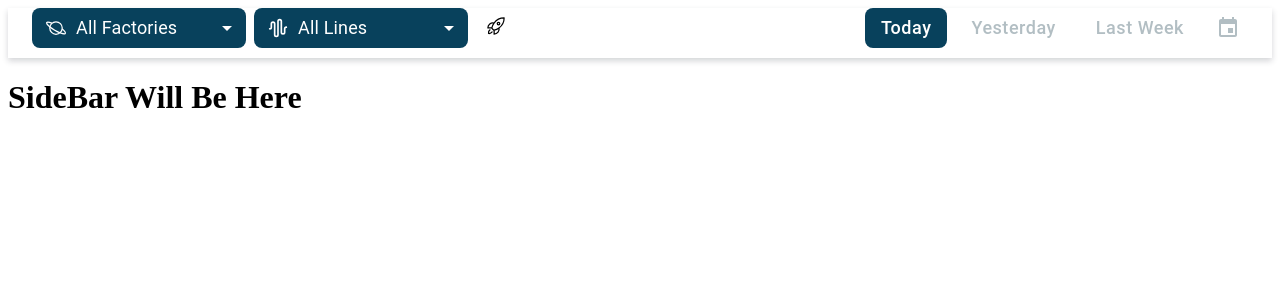
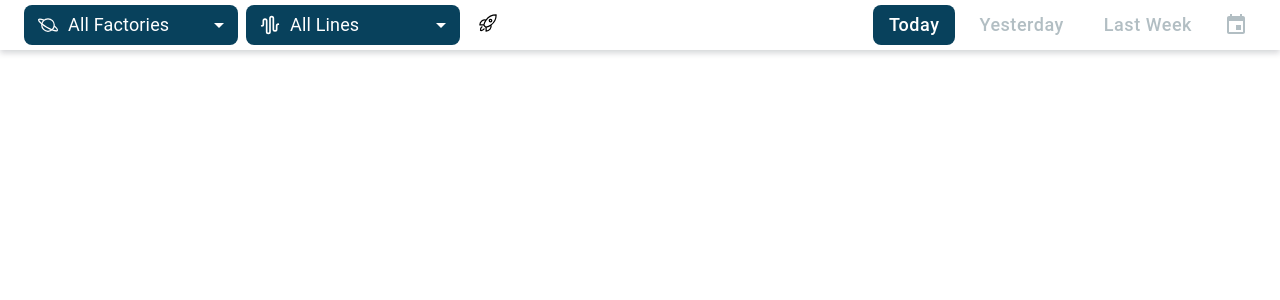
Before and after one commit to AhmedMstafa/factory-mes-dashboard, a React (Vite) app: page / in a window 1280 px wide. Shown: the top 300 px of the page. Built offline with nearby package versions, Linux system fonts and the light colour scheme.

Commit message:
Edit header

```diff
--- a/package.json
+++ b/package.json
@@ -12,9 +12,15 @@
   "dependencies": {
     "@emotion/react": "^11.14.0",
     "@emotion/styled": "^11.14.0",
+    "@mui/icons-material": "^6.4.2",
     "@mui/material": "^6.4.2",
+    "@mui/x-date-pickers": "^7.24.1",
+    "@reduxjs/toolkit": "^2.5.1",
+    "dayjs": "^1.11.13",
     "react": "^18.3.1",
     "react-dom": "^18.3.1",
+    "react-icons": "^5.4.0",
+    "react-redux": "^9.2.0",
     "react-router-dom": "^7.1.3"
   },
   "devDependencies": {
--- a/src/App.jsx
+++ b/src/App.jsx
@@ -1,5 +1,5 @@
 import { createBrowserRouter, RouterProvider } from 'react-router-dom';
-import { ThemeProvider, createTheme, useTheme } from '@mui/material/styles';
+import { ThemeProvider, createTheme } from '@mui/material/styles';
 import Home from './pages/home/Home.jsx';
 import Dashboard from './pages/dashboard/Dashboard.jsx';
 import Machines from './pages/machines/Machines.jsx';
@@ -7,8 +7,9 @@ import Planning from './pages/planning/Planning.jsx';
 import Reports from './pages/reports/Reports.jsx';
 import Settings from './pages/settings/Settings.jsx';
 import Login from './pages/login/Login.jsx';
-import { getCustomTheme } from './Theme/theme.js';
+import { getCustomTheme } from './Theme';
 import { useMemo } from 'react';
+import { useSelector } from 'react-redux';
 
 const router = createBrowserRouter([
   {
@@ -31,9 +32,12 @@ const router = createBrowserRouter([
 ]);
 
 export default function App() {
-  const myTheme = useMemo(() => createTheme(getCustomTheme('light')), []);
-  const theme = useTheme();
-  console.log(theme.palette);
+  // @ts-ignore
+  const currentTheme = useSelector((state) => state.theme.value);
+  const myTheme = useMemo(
+    () => createTheme(getCustomTheme(currentTheme)),
+    [currentTheme]
+  );
 
   return (
     <ThemeProvider theme={myTheme}>
--- a/src/components/Date.jsx
+++ b/src/components/Date.jsx
@@ -2,13 +2,7 @@ import { DemoContainer } from '@mui/x-date-pickers/internals/demo';
 import { AdapterDayjs } from '@mui/x-date-pickers/AdapterDayjs';
 import { LocalizationProvider } from '@mui/x-date-pickers/LocalizationProvider';
 import { DesktopDatePicker } from '@mui/x-date-pickers/DesktopDatePicker';
-import { useState } from 'react';
-export default function Date() {
-  const [value, setValue] = useState(null);
-  function handleChangeDate(newValue) {
-    setValue(newValue);
-    console.log(newValue);
-  }
+export default function Date({ value, handleChangeDate }) {
   return (
     <LocalizationProvider dateAdapter={AdapterDayjs}>
       <DemoContainer
--- a/src/components/Header.jsx
+++ b/src/components/Header.jsx
@@ -3,6 +3,11 @@ import MenuOutlinedIcon from '@mui/icons-material/MenuOutlined';
 import { IoPlanetOutline } from 'react-icons/io5';
 import { LuAudioWaveform } from 'react-icons/lu';
 import { HiOutlineRocketLaunch } from 'react-icons/hi2';
+import Select from './Select';
+import Date from './Date';
+import HeaderButton from './HeaderButton';
+import { useState } from 'react';
+import dayjs from 'dayjs';
 
 const style = { marginInline: '10px', fontSize: '20px' };
 
@@ -19,24 +24,27 @@ const linesList = [
   },
 ];
 
-import Select from './Select';
-import Date from './Date';
-import HeaderButton from './HeaderButton';
-import { useState } from 'react';
+const today = dayjs();
+const yasterday = dayjs().subtract(1, 'day');
+const lastWeek = dayjs().subtract(7, 'day');
 
 export default function Header({ open, handleDrawerOpen }) {
-  const [isClicked, setIsClicked] = useState(false);
+  const [selectedDay, setSelctedDay] = useState(today);
 
   function lastWeekHanlder() {
-    return false;
+    setSelctedDay(lastWeek);
   }
 
   function yesterdayHanlder() {
-    return false;
+    setSelctedDay(yasterday);
   }
 
   function todayHanlder() {
-    return false;
+    setSelctedDay(today);
+  }
+
+  function handleChangeDate(newValue) {
+    setSelctedDay(newValue);
   }
 
   return (
@@ -71,7 +79,6 @@ export default function Header({ open, handleDrawerOpen }) {
               justifyContent: { xs: 'center', md: 'start' },
             }}
           >
-            {!open && (
             <IconButton
               edge="start"
               color="inherit"
@@ -83,7 +90,7 @@ export default function Header({ open, handleDrawerOpen }) {
             >
               <MenuOutlinedIcon />
             </IconButton>
-            )}
+
             <Select data={factoriesList} />
             <Select data={linesList} />
             <Box
@@ -105,19 +112,19 @@ export default function Header({ open, handleDrawerOpen }) {
             <HeaderButton
               text="Today"
               onClickHanlder={todayHanlder}
-              isActive={true}
+              isActive={!selectedDay.diff(today)}
             />
             <HeaderButton
               text="Yesterday"
               onClickHanlder={yesterdayHanlder}
-              isActive={false}
+              isActive={!selectedDay.diff(yasterday)}
             />
             <HeaderButton
               text="Last Week"
               onClickHanlder={lastWeekHanlder}
-              isActive={false}
+              isActive={!selectedDay.diff(lastWeek)}
             />
-            <Date />
+            <Date value={selectedDay} handleChangeDate={handleChangeDate} />
           </Stack>
         </Stack>
       </Container>
--- a/src/components/SideBar.jsx
+++ b/src/components/SideBar.jsx
@@ -1,3 +1,3 @@
-export default function SideBar() {
-  return <h1>SideBar Will Be Here</h1>;
+export default function SideBar({ handleDrawerClose, open }) {
+  return <></>;
 }
--- a/src/index.css
+++ b/src/index.css
@@ -45,3 +45,9 @@
   --pure-white: #ffffff; /* White */
   --electric-cyan: #00d1de; /* Bright Cyan */
 }
+
+* {
+  box-sizing: border-box;
+  margin: 0;
+  padding: 0;
+}
--- a/src/main.jsx
+++ b/src/main.jsx
@@ -2,9 +2,13 @@ import { StrictMode } from 'react';
 import { createRoot } from 'react-dom/client';
 import './index.css';
 import App from './App.jsx';
+import store from './store';
+import { Provider } from 'react-redux';
 
 createRoot(document.getElementById('root')).render(
   <StrictMode>
-    <App />
+    <Provider store={store}>
+      <App />
+    </Provider>
   </StrictMode>
 );
--- a/src/pages/home/Home.jsx
+++ b/src/pages/home/Home.jsx
@@ -1,16 +1,27 @@
+import { useState } from 'react';
 import { Outlet } from 'react-router-dom';
+import Box from '@mui/material/Box';
+import SideBar from '../../components/SideBar';
 import Header from '../../components/Header';
-import SideBar from '../../components/SideBar';
-import { Box } from '@mui/material';
 
 export default function Home() {
+  const [open, setOpen] = useState(false);
+
+  const handleDrawerOpen = () => {
+    setOpen(true);
+  };
+
+  const handleDrawerClose = () => {
+    setOpen(false);
+  };
+
   return (
-    <Box>
-      <Header />
-      <SideBar />
-      <main>
+    <Box sx={{ display: 'flex' }}>
+      <Header {...{ handleDrawerOpen, open }} />
+      <SideBar {...{ handleDrawerClose, open }} />
+      <Box component="main">
         <Outlet />
-      </main>
+      </Box>
     </Box>
   );
 }
--- /dev/null
+++ b/src/store/index.js
@@ -0,0 +1,21 @@
+import { configureStore, createSlice } from '@reduxjs/toolkit';
+
+export const themeSlice = createSlice({
+  name: 'theme',
+  initialState: {
+    value: 'light',
+  },
+  reducers: {
+    changeTheme: (state, action) => {
+      state.value = action.payload;
+    },
+  },
+});
+
+export default configureStore({
+  reducer: {
+    theme: themeSlice.reducer,
+  },
+});
+
+export const { actions: themeAction } = themeSlice;
```
Also changed, not shown: eslint.config.js (+7 -6 lines), src/Theme/index.js (renamed from src/Theme/theme.js), 1 other file (tests, documents, lock files or other folders). Lines whose indentation alone changed are shown as unchanged.
